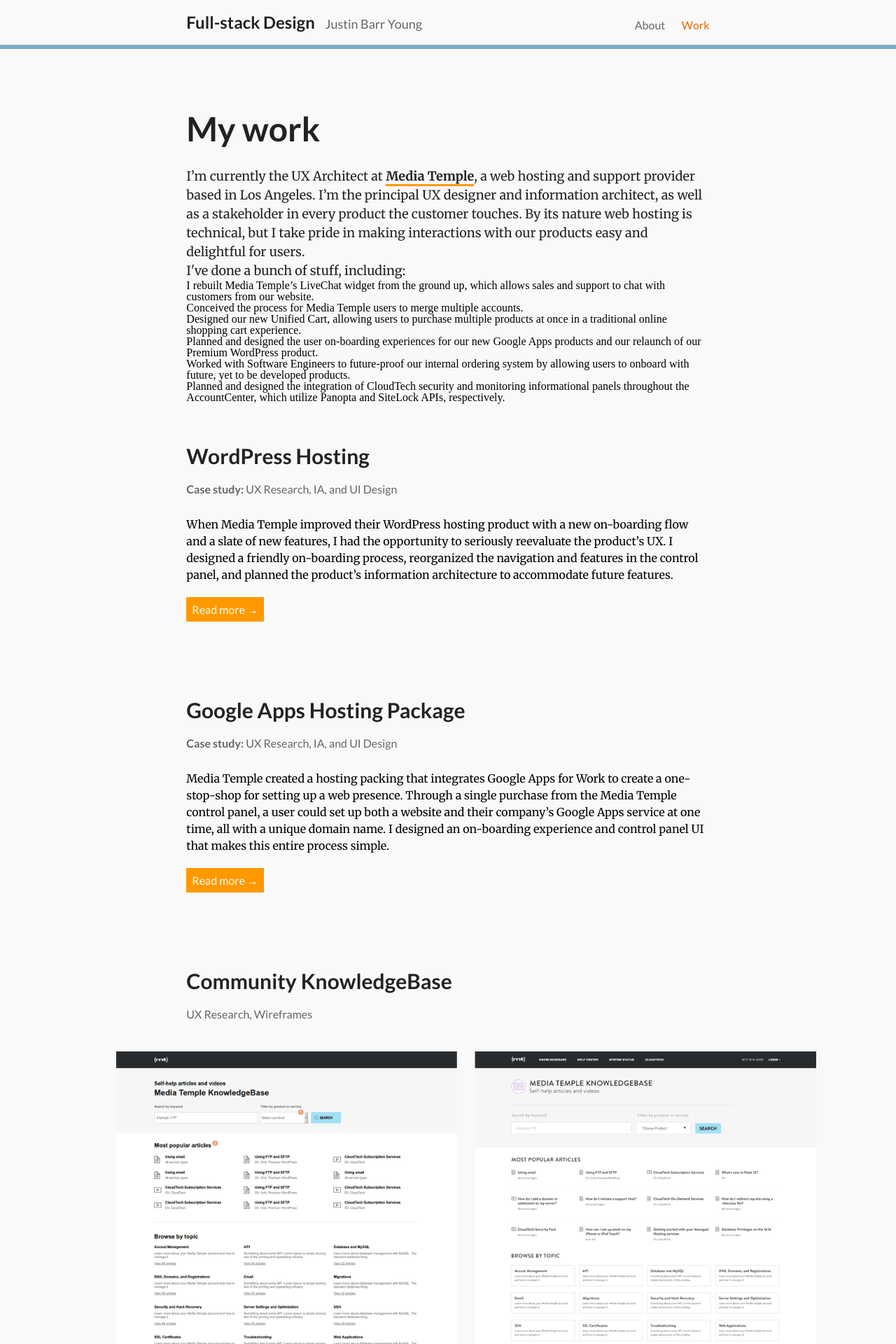
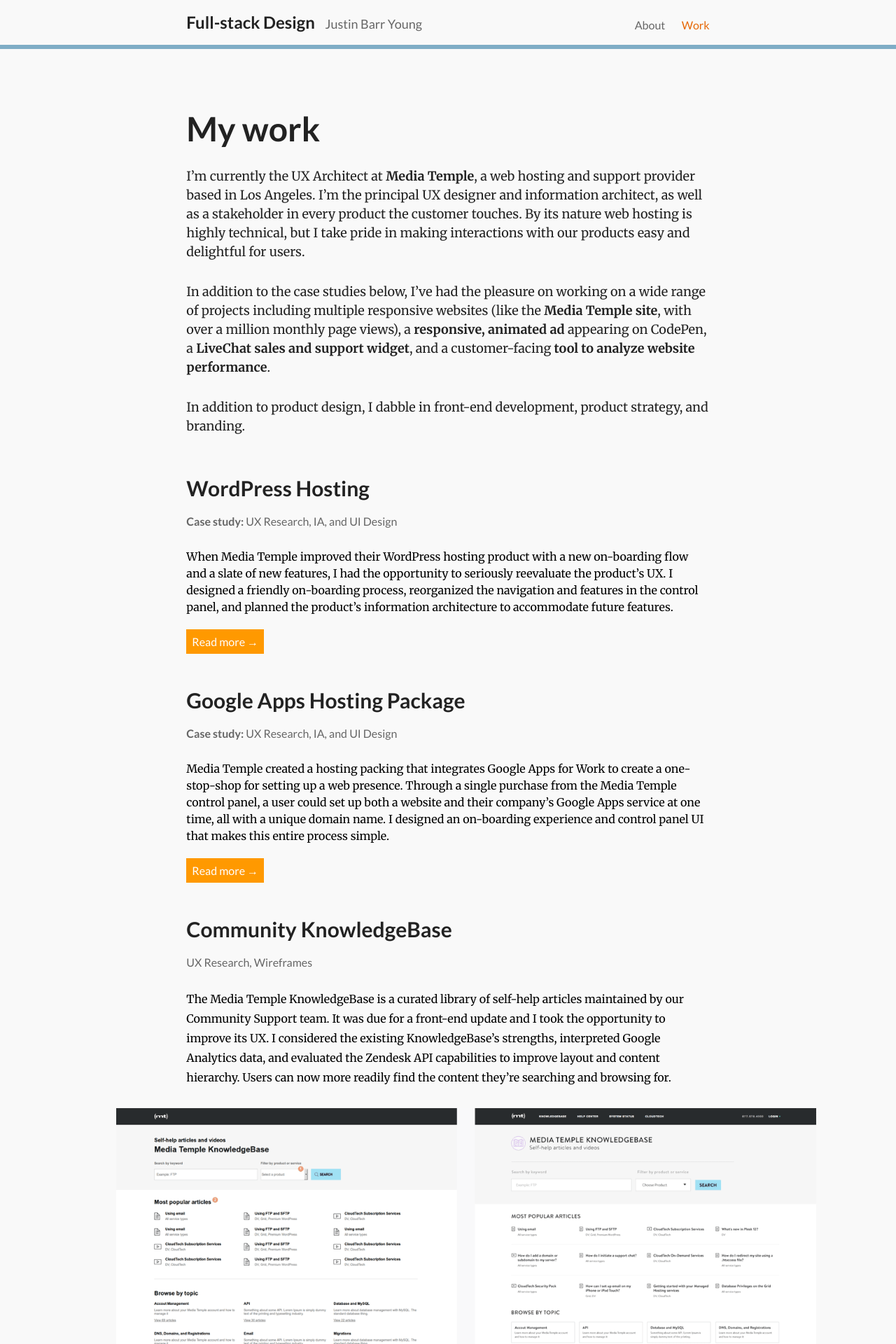
Before and after one commit to justinbyo/jbarr-v3, a Jekyll site: the page built from work/index.html, in a window 1280 px wide. Shown: the top 1920 px of the page at 70% size. Built offline with Jekyll 4.4.1, drawn with Linux system fonts in a browser that asks for light colours; nearby versions of some CDN libraries; some web fonts are replaced; Markdown is read by kramdown in place of the engine named in the settings; some of the changed text lies outside the part shown.

Commit message:
Done for now.

```diff
--- a/_includes/footer.html
+++ b/_includes/footer.html
@@ -12,7 +12,7 @@
 		<div class="grid-col  span6  bio">
 			<h3>Info</h3>
 			<p>
-				<a href="/" title="Home">Justin Barr Young</a> is a UX and product designer pushing pixels and code in sunny Los Angeles. He's been working, learning, and mentoring in the sweet spot where design and dev meet since 2006. Currently, he’s the principal UX Architect at <a href="http://mediatemple.net" title="Media Temple">Media Temple</a>, a web hosting and cloud services company, where its his mission to make technology easy and valuable for users. In his (rare) time away from his computer, he's out gardening, sampling local beers, or making sandwiches.
+				<a href="/" title="Home">Justin Barr Young</a> is a full-stack designer pushing pixels and code in sunny Los Angeles. He's been working, learning, and mentoring in the sweet spot where design and dev meet since 2006. Currently, he’s the principal UX Architect at <a href="http://mediatemple.net" title="Media Temple">Media Temple</a>, a web hosting and cloud services company, where its his mission to make technology easy and valuable for users. In his (rare) time away from his computer, he's out gardening, sampling local beers, or making sandwiches.
 			</p>
 		</div>
 		<div class="grid-col  span1  push1  contact">
--- a/_includes/header-3.html
+++ b/_includes/header-3.html
@@ -2,7 +2,7 @@
 
 	<div class="strip">
 		<div class="wrapper  grid">
-			<div class="grid-col  span10  grid-col--nav">
+			<div class="grid-col  span10  grid-col--nav  grid-col--nav--title">
 				<h1><a href="/" onclick="_gaq.push(['_trackEvent', 'blog--header-home-link', 'clicked'])">Full-stack Design <span>Justin Barr Young</span></a></h1>
 			</div>
 			<div class="grid-col  span1  grid-col--nav  nav-link  nav-link--about">
--- a/_includes/home.html
+++ b/_includes/home.html
@@ -7,7 +7,7 @@
 	<div class="wrapper  grid">
 		<div class="grid-col  span12">
 			<p class="h1">Hey, I'm Justin</p>
-			<h1 class="p">I design and develop user experiences for web and mobile products. <br>Tweet me <a href="http://twitter.com/theJayBeeWhy"   target="_blank" onclick="_gaq.push(['_trackEvent', 'home--twitter-hero', 'clicked'])">@theJayBeeWhy</a>.</h1>
+			<h1 class="p">I'm a full-stack designer that loves to build useful products. I do everything from UX research, to UI design, to front-end development. Tweet me <a href="http://twitter.com/theJayBeeWhy"   target="_blank" onclick="_gaq.push(['_trackEvent', 'home--twitter-hero', 'clicked'])">@theJayBeeWhy</a>.</h1>
 		</div>
 	</div>
 
@@ -92,7 +92,9 @@
 
 		<div class="grid-col  span12   intro--container">
 
-			<p>I'm the principal UX designer and information architect (and occasional front-end developer) at <a href="http://mediatemple.net" title="Media Temple" onclick="_gaq.push(['_trackEvent', 'home--mtsite-description', 'clicked'])">Media Temple</a>, a webhosting and support provider. I design and guide the creation of user experiences that make Media Temple's products easy to use and valuable to customers. On the side, I design and develop <a href="http://twowordsfor.com" title="Two Words For" onclick="_gaq.push(['_trackEvent', 'home--twowordsfor-description', 'clicked'])">Two Words For</a>, an online arts and literary magazine (and a constantly-changing work in progress). For my most recent work, see my profiles at <a href="http://dribbble.com/jay-bee-why" title="dribbble" onclick="_gaq.push(['_trackEvent', 'home--dribbble-description', 'clicked'])">dribbble</a> and <a href="http://codepen.io/jay-bee-why/" title="CodePen" onclick="_gaq.push(['_trackEvent', 'home--codepen-description', 'clicked'])">CodePen</a>. I also write for the <a href="http://mediatemple.net/work/tips/building-an-animated-web-project-using-a-javascript-timeline/" title="Blog post at Media Temple" onclick="_gaq.push(['_trackEvent', 'home--mtblog-description', 'clicked'])">Media Temple blog</a>.</p>
+
+			<p>I'm the principal UX designer and information architect (and occasional front-end developer) at <a href="http://mediatemple.net" title="Media Temple">Media Temple</a>, a webhosting and support provider. I design and guide the creation of user experiences for all of Media Temple's products. On the side, I design and develop <a href="http://twowordsfor.com" title="Two Words For">Two Words For</a>, an online arts and literary magazine (and a constantly-changing work in progress). I've been <a href="http://blog.invisionapp.com/inside-design-media-temple/" title="Inside Design at Media Temple">interviewed by InVision</a> and featured in Mention's <a href="http://blog.mention.com/a-field-guide-to-design-where-to-begin/" title="Mention blog">Field Guide To Design</a>. I also write for the <a href="http://mediatemple.net/blog/tips/building-an-animated-web-project-using-a-javascript-timeline/" title="Blog post at Media Temple">Media Temple blog</a>.</p>
+
 
 
 		</div>
--- a/_layouts/post.html
+++ b/_layouts/post.html
@@ -32,7 +32,7 @@
 	        </p>
 
 	        <p class="cta  cta--left">
-		        <a href="/work" onclick="_gaq.push(['_trackEvent', 'back-to-work', 'clicked'])"><span>&#8592;</span> Back to Work</a>
+		        <a href="/work" onclick="_gaq.push(['_trackEvent', 'back-to-work', 'clicked'])"><span>&#8592;</span> Back to work</a>
 	        </p>
 
 		</div>
--- a/_less/project/header-3.less
+++ b/_less/project/header-3.less
@@ -85,6 +85,9 @@
 
 	@media @mobile {
 
+		.grid-col--nav--title {
+			display:none;
+		}
 		.nav-link {
 			width: 50%;
 			float: left;
--- a/_less/project/home.less
+++ b/_less/project/home.less
@@ -22,7 +22,7 @@
 
 
 	.strip {
-		.margin-bottom(60px);
+		.margin-bottom(30px);
 
 		&:last-child {
 			.margin-bottom(0);
--- a/css/main.css
+++ b/css/main.css
@@ -2262,6 +2262,9 @@
   color: #e66705;
 }
 @media (max-width: 767px) {
+  header.strip .grid-col--nav--title {
+    display: none;
+  }
   header.strip .nav-link {
     width: 50%;
     float: left;
@@ -2366,8 +2369,10 @@
 .page--blog .strip--blog-hero {
   margin-top: 90px;
   margin-top: 5.625rem;
-}
-@media (max-width: 880px) {
+  margin-bottom: 60px;
+  margin-bottom: 3.75rem;
+}
+@media (max-width: 767px) {
   .page--blog .strip--blog-hero {
     margin-top: 60px;
     margin-top: 3.75rem;
@@ -2382,14 +2387,14 @@
   color: #222222;
   font-weight: 900;
 }
-@media (max-width: 880px) {
+@media (max-width: 767px) {
   .page--blog .strip--blog-hero h1,
   .page--blog .strip--blog-hero .h1 {
-    font-size: 28px;
-    font-size: 1.75rem;
-    margin-bottom: 15px;
-    margin-bottom: 0.9375rem;
-    text-align: center;
+    font-size: 30px;
+    font-size: 1.875rem;
+    margin-bottom: 30px;
+    margin-bottom: 1.875rem;
+    text-align: left;
   }
 }
 .page--blog .strip--blog-hero p {
@@ -2399,6 +2404,8 @@
   color: #222222;
   font-weight: 300;
   line-height: 1.5;
+  margin-bottom: 30px;
+  margin-bottom: 1.875rem;
 }
 .page--blog .strip--blog-hero p a {
   /*
@@ -2409,7 +2416,6 @@
 				}
 */
   font-weight: 700;
-  border-bottom: 3px solid #ff9900;
   display: inline;
   text-decoration: none;
   color: #222222;
@@ -2417,24 +2423,26 @@
 .page--blog .strip--blog-hero p a:hover {
   color: #ff9900;
 }
-@media (max-width: 880px) {
+.page--blog .strip--blog-hero p:last-child {
+  margin-bottom: 0;
+}
+@media (max-width: 767px) {
   .page--blog .strip--blog-hero p {
-    font-size: 20px;
-    font-size: 1.25rem;
-    text-align: center;
-  }
-}
-@media (max-width: 880px) {
+    font-size: 16px;
+    font-size: 1rem;
+  }
+}
+@media (max-width: 767px) {
   .page--blog .strip--blog-hero {
-    padding: 0 30px;
+    padding: 0;
   }
 }
 .page--blog .strip--article-list {
-  padding: 60px 0;
+  padding: 0 0 60px 0;
 }
 @media (max-width: 767px) {
   .page--blog .strip--article-list {
-    padding: 30px 0;
+    padding: 0 0 30px 0;
   }
 }
 .page--blog .stripes {
@@ -2615,6 +2623,8 @@
 }
 .page--blog .strip--work-content p.subtitle {
   line-height: 1;
+  margin-bottom: 30px;
+  margin-bottom: 1.875rem;
 }
 .page--blog .strip--article-content {
   padding: 100px 0 0;
@@ -2664,8 +2674,8 @@
 */
 }
 .page--home .strip {
-  margin-bottom: 60px;
-  margin-bottom: 3.75rem;
+  margin-bottom: 30px;
+  margin-bottom: 1.875rem;
 }
 .page--home .strip:last-child {
   margin-bottom: 0;
--- a/work/index.html
+++ b/work/index.html
@@ -6,23 +6,14 @@
 
 <div class="strip  strip--blog-hero">
 	<div class="wrapper  grid">
-		<div class="grid-col  span12">
-			<h1>My work</h1>
-			<p>I’m currently the UX Architect at <a href="http://mediatemple.net/">Media Temple</a>, a web hosting and support provider based in Los Angeles. I’m the principal UX designer and information architect, as well as a stakeholder in every product the customer touches. By its nature web hosting is technical, but I take pride in making interactions with our products easy and delightful for users.</p>
+		<div class="grid-row">
+			<div class="grid-col  span12">
+				<h1>My work</h1>
+				<p>I’m currently the UX Architect at <a href="http://mediatemple.net/">Media Temple</a>, a web hosting and support provider based in Los Angeles. I’m the principal UX designer and information architect, as well as a stakeholder in every product the customer touches. By its nature web hosting is highly technical, but I take pride in making interactions with our products easy and delightful for users.</p>
+				<p>In addition to the case studies below, I&rsquo;ve had the pleasure on working on a wide range of projects including multiple responsive websites (like the <a href="http://mediatemple.net/blog/news/mtredesignpost/" title="Blog post">Media Temple site</a>, with over a million monthly page views), a <a href="http://mediatemple.net/blog/tips/building-an-animated-web-project-using-a-javascript-timeline/" title="Media Temple ad">responsive, animated ad</a> appearing on CodePen, a <a href="https://dribbble.com/shots/1399038-Support-widget-final-3-3?list=users&offset=8" title="LiveChat widget on dribbble">LiveChat sales and support widget</a>, and a customer-facing <a href="http://mediatemple.net/cloudtech/report/" title="CloudTech Site Analysis">tool to analyze website performance</a>.</p>
+				<p>In addition to product design, I dabble in front-end development, product strategy, and branding.</p>
+			</div>
 		</div>
-		<div class="grid-col  span12">
-			<p>I've done a bunch of stuff, including:</p>
-			<ul>
-				<li>I rebuilt Media Temple’s LiveChat widget from the ground up, which allows sales and support to chat with customers from our website.
-				<li>Conceived the process for Media Temple users to merge multiple accounts.</li>
-				<li>Designed our new Unified Cart, allowing users to purchase multiple products at once in a traditional online shopping cart experience.
-				<li>Planned and designed the user on-boarding experiences for our new Google Apps products and our relaunch of our Premium WordPress product.</li>
-				<li>Worked with Software Engineers to future-proof our internal ordering system by allowing users to onboard with future, yet to be developed products.</li>
-				<li>Planned and designed the integration of CloudTech security and monitoring informational panels throughout the AccountCenter, which utilize Panopta and SiteLock APIs, respectively.</li>
-
-			</ul>
-		</div>
-
 
 	</div>
 </div>
@@ -69,26 +60,38 @@
 
 		        <p class="subtitle">UX Research, Wireframes</p>
 
+		        <p>The Media Temple KnowledgeBase is a curated library of self-help articles maintained by our Community Support team. It was due for a front-end update and I took the opportunity to improve its UX. I considered the existing KnowledgeBase&rsquo;s strengths, interpreted Google Analytics data, and evaluated the Zendesk API capabilities to improve layout and content hierarchy. Users can now more readily find the content they&rsquo;re searching and browsing for.</p>
+
 		        <p><img class="large" src="/images/visual-design-ui-kb-homepage.png" /></p>
 
-				<p class="caption">Sketch with sticky notes</p>
+				<p class="caption"><strong>Left:</strong> My wireframes. <strong>Right:</strong> Full-fidelity visual design.</p>
 
 				<p><img class="large" src="/images/visual-design-ui-kb-article.png" /></p>
 
-				<p class="caption">Sketch with sticky notes</p>
+				<p class="caption"><strong>Left:</strong> My wireframes. <strong>Right:</strong> Full-fidelity visual design.</p>
 
 				<h2 class="post-title">Shopping Cart and Checkout Flow</h2>
 
 		        <p class="subtitle">UX Research, Wireframes, UI Design</p>
 
+		        <p>Media Temple recently rebuilt its purchase process site-wide in order to accommodate a traditional "shopping cart" style checkout process, as well as a brand-new log-in/sign-up step, both of which were lacking in previous iterations. I leveraged my knowledge of our back-end processes to create a flow that users were familiar with, while introducing new steps like mid-checkout authentication.</p>
+
 				<p><img class="large" src="/images/visual-design-ui-purchase-user-flow.png" /></p>
+
+				<p class="caption"><strong>Above:</strong> The user flow from front-of-site, through purchase, to the start of on-boarding.</p>
 
 				<p><img class="large" src="/images/visual-design-ui-shopping-cart.png" /></p>
 
-				<p class="caption">Sketch with sticky notes</p>
+				<p class="caption"><strong>Left:</strong> My wireframes. <strong>Right:</strong> Full-fidelity visual design.</p>
 
 	        </div>
 
+		</div>
+
+		<div class="grid-col  span12">
+			<p class="cta  cta--right">
+		        <a href="/case-study-wordpress-hosting.html" onclick="_gaq.push(['_trackEvent', 'read-case-study', 'clicked'])">Read a case study <span>&#8594;</span></a>
+		    </p>
 		</div>
 
 	</div>
```
Also changed, not shown: _less/project/blog.less (+21 -13 lines), 5 other files.
